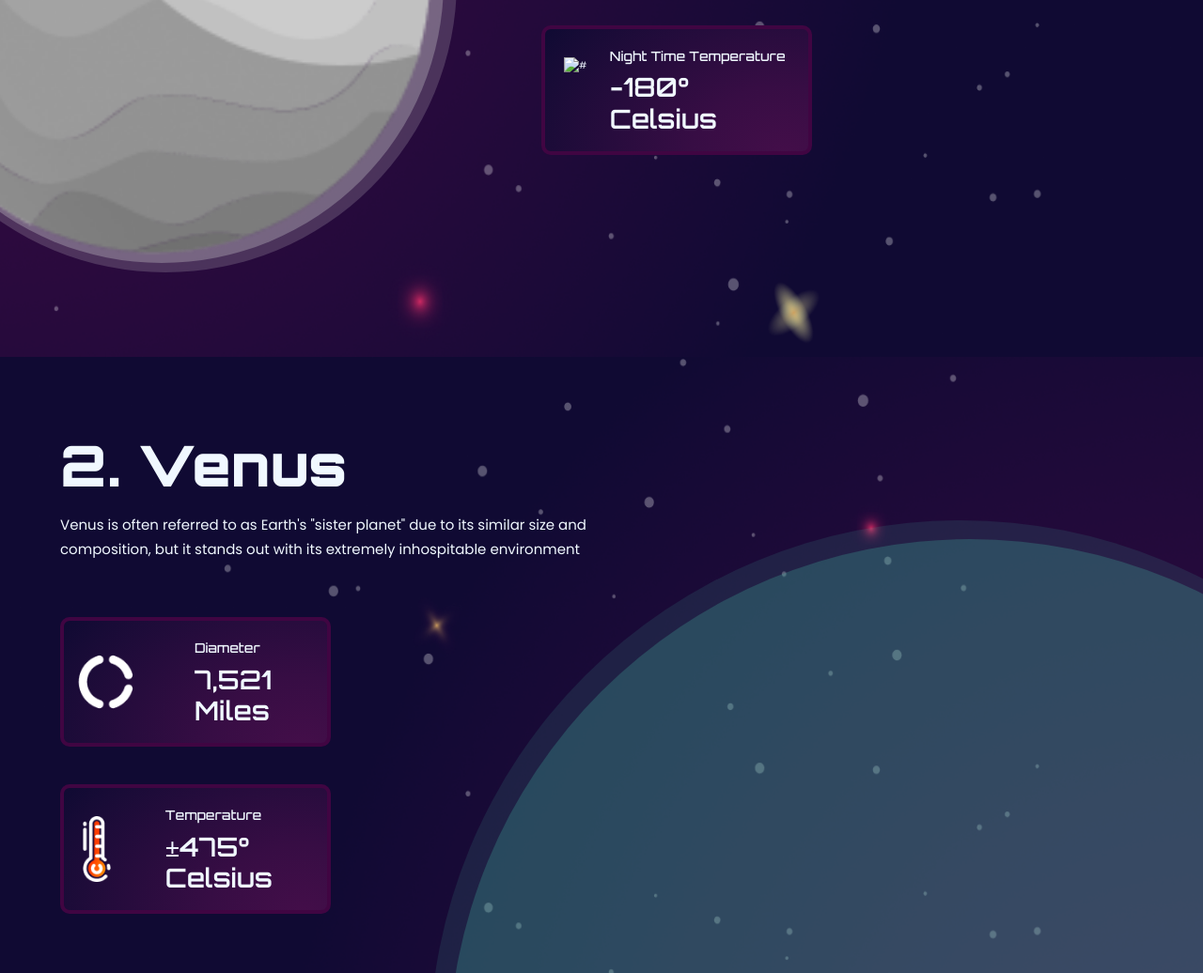
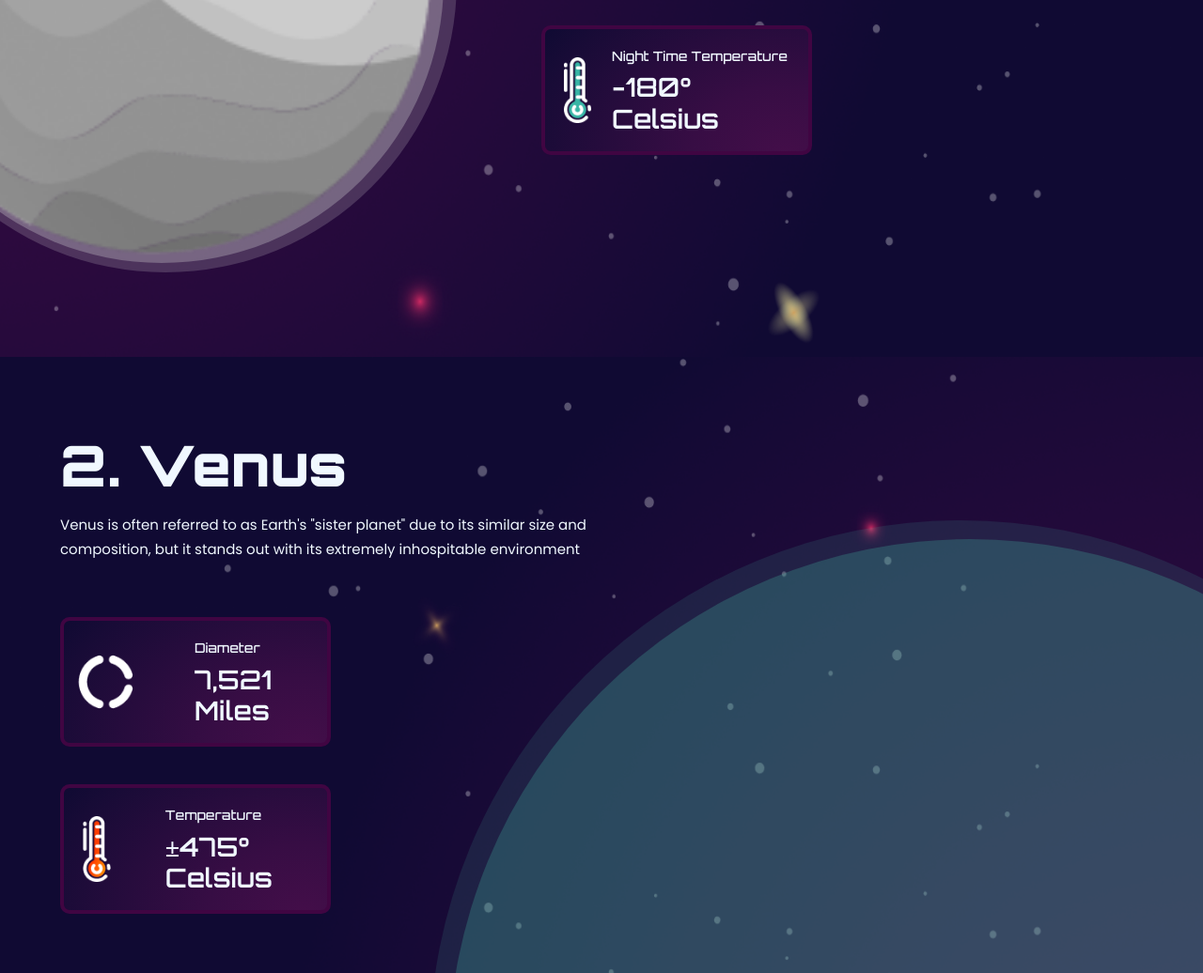
Before and after one commit to Sr1jan27/webpage, a plain HTML site: page index.html in a window 1280 px wide. Shown: the part 2020-3056 px from the top of the page at 94% size. Drawn offline with Linux system fonts and the light colour scheme; files whose address does not match are found by name.

Commit message:
last change

```diff
--- a/index.html
+++ b/index.html
@@ -95,7 +95,7 @@
                         </div>
                     </div>
                     <div class="tab">
-                        <img src="assets/night-temperature-logo.png" alt="#" class="temperature-logo">
+                        <img src="planets/night-temperature-logo.png" alt="#" class="temperature-logo">
                         <div class="tab-details">
                             <p class="tab-heading">Night Time Temperature</p>
                             <p class="tab-value">-180° <br> Celsius</p>
@@ -187,7 +187,7 @@
 
                 </div>
                 <div class="tab">
-                    <img src="assets/night-temperature-logo.png" alt="#" class="temperature-logo">
+                    <img src="planets/night-temperature-logo.png" alt="#" class="temperature-logo">
                     <div class="tab-details">
                         <p class="tab-heading">Night Time Temperature</p>
                         <p class="tab-value">-73° <br> Celsius</p>
@@ -220,7 +220,7 @@
 
                     </div>
                     <div class="tab">
-                        <img src="assets/night-temperature-logo.png" alt="#" class="temperature-logo">
+                        <img src="planets/night-temperature-logo.png" alt="#" class="temperature-logo">
                         <div class="tab-details">
                             <p class="tab-heading">Temperature</p>
                             <p class="tab-value">-108° <br> Celsius</p>
@@ -248,7 +248,7 @@
 
                     </div>
                     <div class="tab">
-                        <img src="assets/night-temperature-logo.png" alt="#" class="temperature-logo">
+                        <img src="planets/night-temperature-logo.png" alt="#" class="temperature-logo">
                         <div class="tab-details">
                             <p class="tab-heading">Temperature</p>
                             <p class="tab-value">-139° <br> Celsius</p>
@@ -278,7 +278,7 @@
 
                 </div>
                 <div class="tab">
-                    <img src="assets/night-temperature-logo.png" alt="#" class="temperature-logo">
+                    <img src="planets/night-temperature-logo.png" alt="#" class="temperature-logo">
                     <div class="tab-details">
                         <p class="tab-heading">Temperature</p>
                         <p class="tab-value">-224° <br> Celsius</p>
```
Also changed, not shown: planets/mars-moon-arrow.png (added), planets/moon-arrow.png (added), planets/night-temperature-logo.png (added), planets/rocket.png (added).
